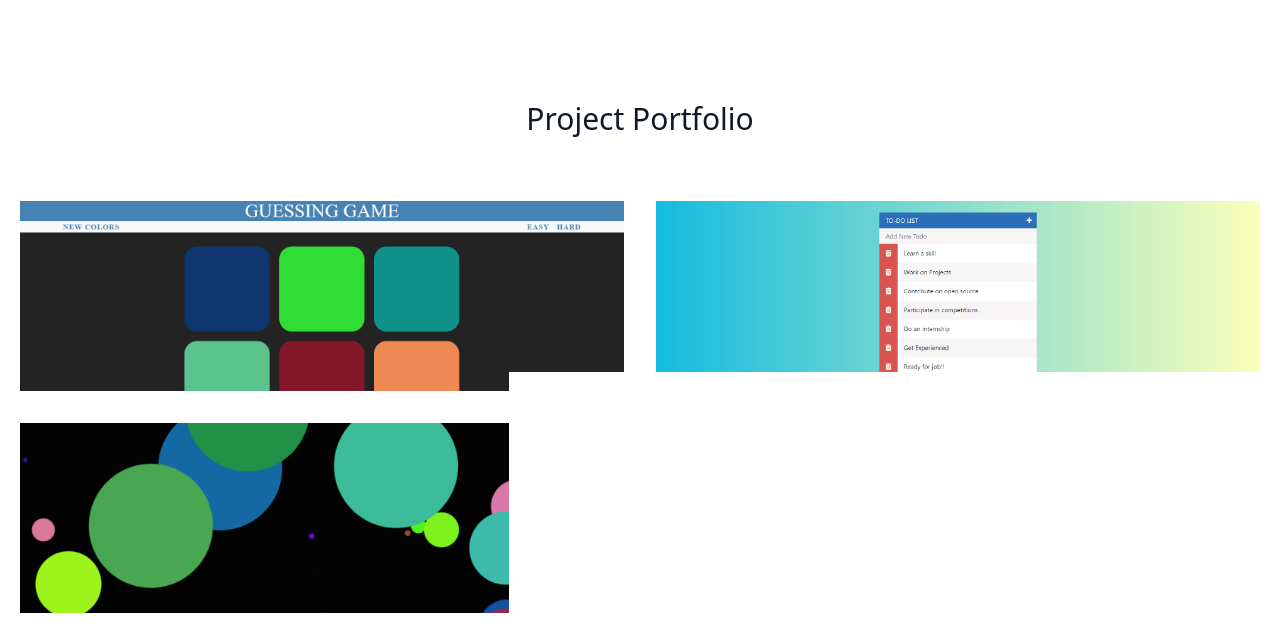
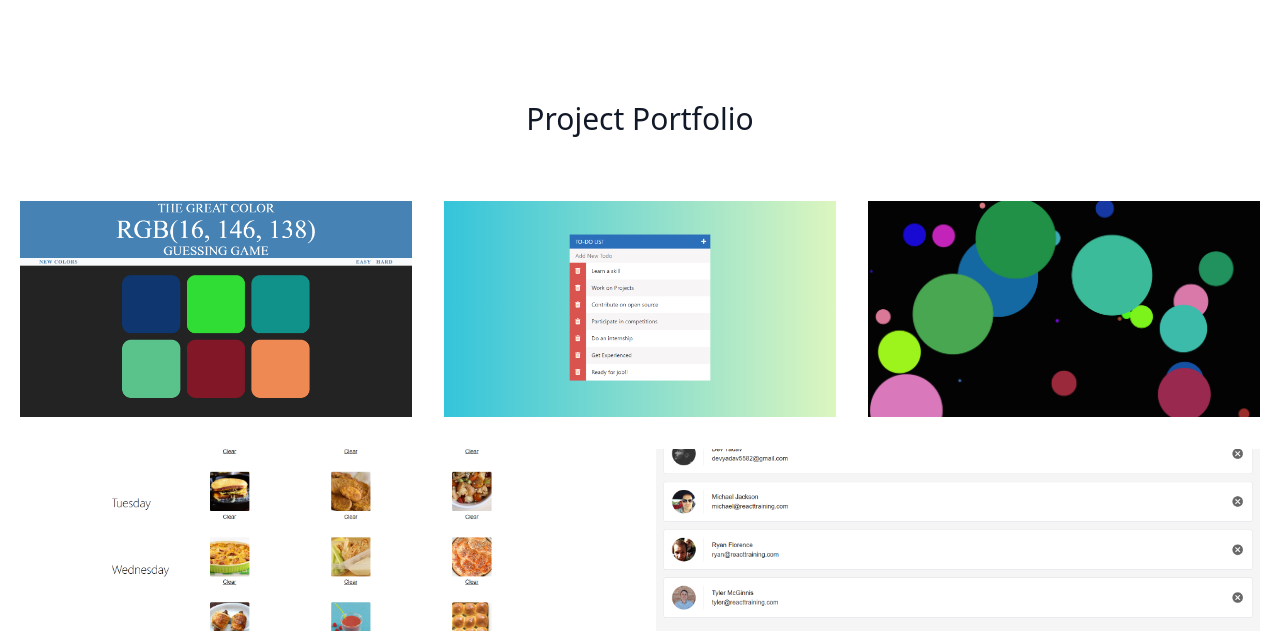
Before and after one commit to Devyadav0512/portfolio, a plain HTML site: page index.html in a window 1280 px wide. Shown: the part 645-1276 px from the top of the page. Drawn offline with nearby package versions, Linux system fonts and the light colour scheme.

Commit message:
Update index.html

```diff
--- a/index.html
+++ b/index.html
@@ -15,7 +15,7 @@
 	      <a href='https://github.com/Devyadavoo7' target="_blank" class="mr-5 hover:text-gray-900">Github</a>
 	      <a href='https://www.linkedin.com/in/dev-yadav-659626172' target="_blank" class="mr-5 hover:text-gray-900">LinkedIn</a>
 	    </nav>
-	    <button onclick="window.open('https://drive.google.com/file/d/14c7DDXRHGSUfacYEoN4ORoAD_UVyvwQ2/view','_blank')" class="inline-flex items-center bg-gray-200 border-0 py-1 px-3 focus:outline-none hover:bg-gray-300 rounded text-base mt-4 md:mt-0 ml-4" target=”_blank” type='button'>Resume
+	    <button onclick="window.open('https://drive.google.com/file/d/1rgSjYtbtq7BYwrKCkxDPeQY_XKeSmVBJ/view?usp=sharing','_blank')" class="inline-flex items-center bg-gray-200 border-0 py-1 px-3 focus:outline-none hover:bg-gray-300 rounded text-base mt-4 md:mt-0 ml-4" target=”_blank” type='button'>Resume
 	      <svg fill="none" stroke="currentColor" stroke-linecap="round" stroke-linejoin="round" stroke-width="2" class="w-4 h-4 ml-1" viewBox="0 0 24 24">
 	        <path d="M5 12h14M12 5l7 7-7 7"></path>
 	      </svg>
@@ -99,7 +99,7 @@
 	      <h1 class="sm:text-3xl text-2xl font-medium title-font mb-4 text-gray-900">Project Portfolio</h1>
 	    </div>
 	    <div class="flex flex-wrap -m-4">
-	      <div class="sm:w-1/2 p-4">
+	      <div class="lg:w-1/3 sm:w-1/2 p-4">
 	        <div class="flex relative">
 	          <img alt="gallery" class="absolute inset-0 w-full h-full object-cover object-center" src="./assets/images/colorgame.png">
 	          <div class="px-8 py-10 relative z-10 w-full border-4 border-gray-200 bg-white opacity-0 hover:opacity-100">
@@ -110,7 +110,7 @@
 	          </div>
 	        </div>
 	      </div>
-	      <div class="sm:w-1/2 p-4">
+	      <div class="lg:w-1/3 sm:w-1/2 p-4">
 	        <div class="flex relative">
 	          <img alt="gallery" class="absolute inset-0 w-full h-full object-cover object-center" src="./assets/images/todolist.png">
 	          <div class="px-8 py-10 relative z-10 w-full border-4 border-gray-200 bg-white opacity-0 hover:opacity-100">
@@ -121,7 +121,7 @@
 	          </div>
 	        </div>
 	      </div>
-	      <div class="sm:w-1/2 p-4">
+	      <div class="lg:w-1/3 sm:w-1/2 p-4">
 	        <div class="flex relative">
 	          <img alt="gallery" class="absolute inset-0 w-full h-full object-cover object-center" src="./assets/images/patatapclone.png">
 	          <div class="px-8 py-10 relative z-10 w-full border-4 border-gray-200 bg-white opacity-0 hover:opacity-100">
@@ -143,17 +143,17 @@
 	          </div>
 	        </div>
 	      </div>
-	      <!-- <div class="sm:w-1/2 p-4">
+	      <div class="sm:w-1/2 p-4">
 	        <div class="flex relative">
-	          <img alt="gallery" class="absolute inset-0 w-full h-full object-cover object-center" src="https://dummyimage.com/605x365">
+	          <img alt="gallery" class="absolute inset-0 w-full h-full object-cover object-center" src="./assets/images/contactslist.png">
 	          <div class="px-8 py-10 relative z-10 w-full border-4 border-gray-200 bg-white opacity-0 hover:opacity-100">
-	            <a href='https://devyadavoo7.github.io/patatapclone/' target="_blank" class="title-font text-lg font-medium text-gray-900 mb-3">Contact List</a>
+	            <a href='https://github.com/Devyadavoo7/contactslist.git' target="_blank" class="title-font text-lg font-medium text-gray-900 mb-3">Contact List</a>
 	            <p class="leading-relaxed">Want to have a clean list for your contacts. Here's one for you.</p>
 	            <br>
 	            <h2 class="tracking-widest text-sm title-font font-medium text-purple-500 mb-1">Javascript | React.js</h2>
 	          </div>
 	        </div>
-	      </div> -->
+	      </div>
 
 	      <!-- <div class="sm:w-1/2 p-4">
 	        <div class="flex relative">
```
